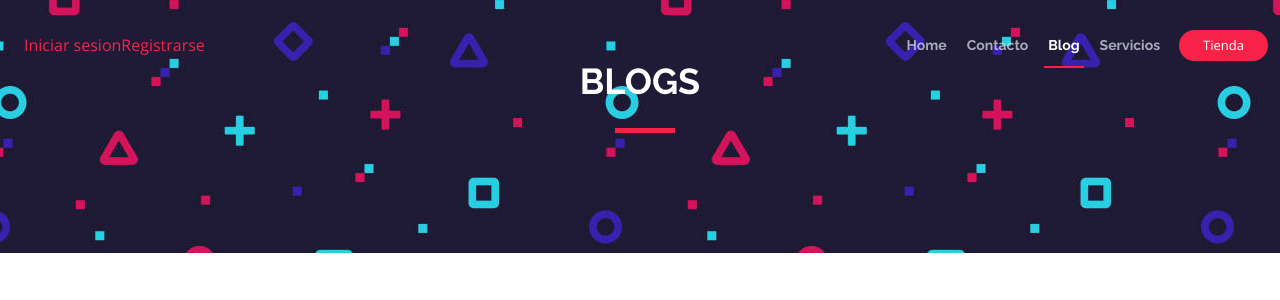
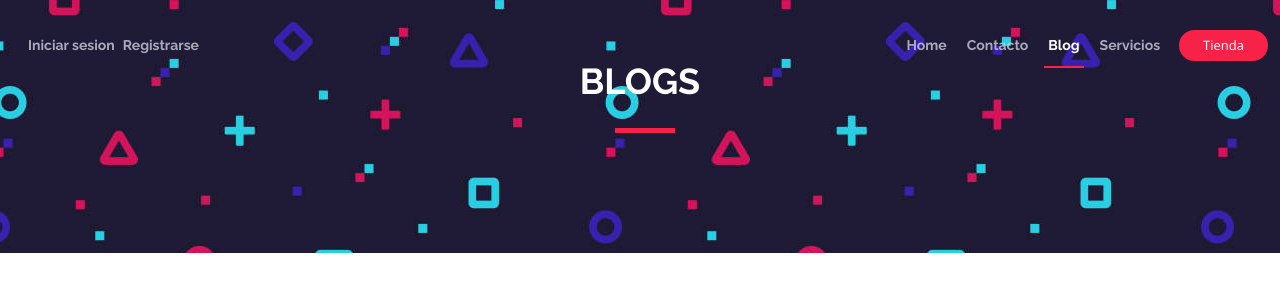
Before and after one commit to zlcosio21/moral-games, a Django app: page /blog/ in a window 1280 px wide. Shown: the top 300 px of the page. Run offline with Django 4.2, Linux system fonts and the light colour scheme; data that the repository does not hold is empty; some libraries are stand-ins or nearby versions.

Commit message:
Estilos a los botones de iniciar sesion y registrar

```diff
--- a/MoralGamesApp/static/assets/css/style.css
+++ b/MoralGamesApp/static/assets/css/style.css
@@ -154,7 +154,8 @@ h6 {
 }
 
 #header #logo h1 span {
-  color: #f82249;
+  color: #fff;
+  ;
 }
 
 #header #logo h1 a,
@@ -280,6 +281,28 @@ h6 {
 .navbar li:hover>a {
   color: #fff;
 }
+
+.nav-link-custom {
+  display: flex;
+  align-items: center;
+  color: rgba(202, 206, 221, 0.8);
+  font-family: "Raleway", sans-serif;
+  font-weight: 600;
+  font-size: 14px;
+  white-space: nowrap;
+  transition: 0.3s;
+  position: relative;
+  padding: 6px 4px;
+}
+
+.nav-link-custom:hover,
+.navbar .active,
+.navbar .active:focus,
+.navbar li:hover>a,
+.nav-link-custom.active {
+  color: #fff;
+}
+
 
 .navbar .dropdown ul {
   display: block;
```
